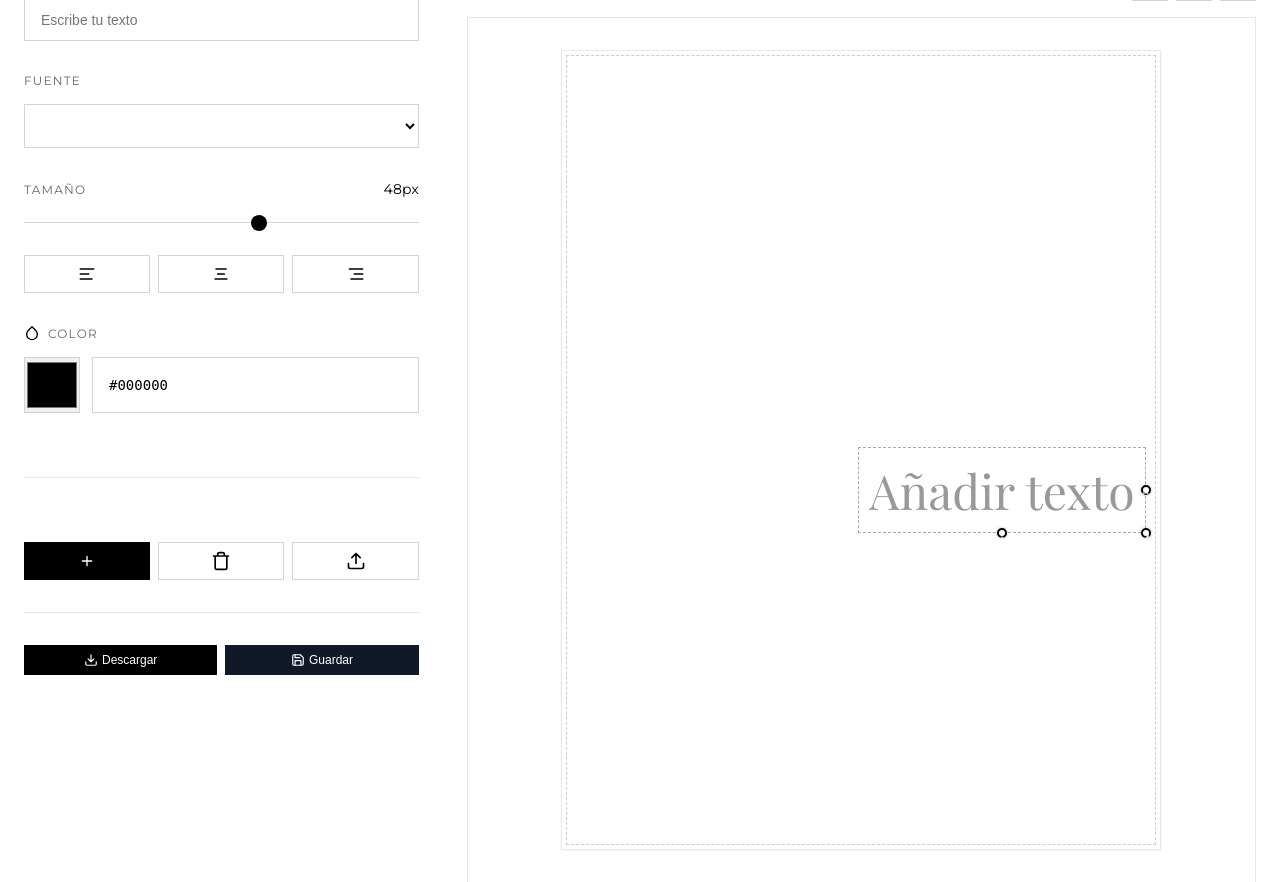
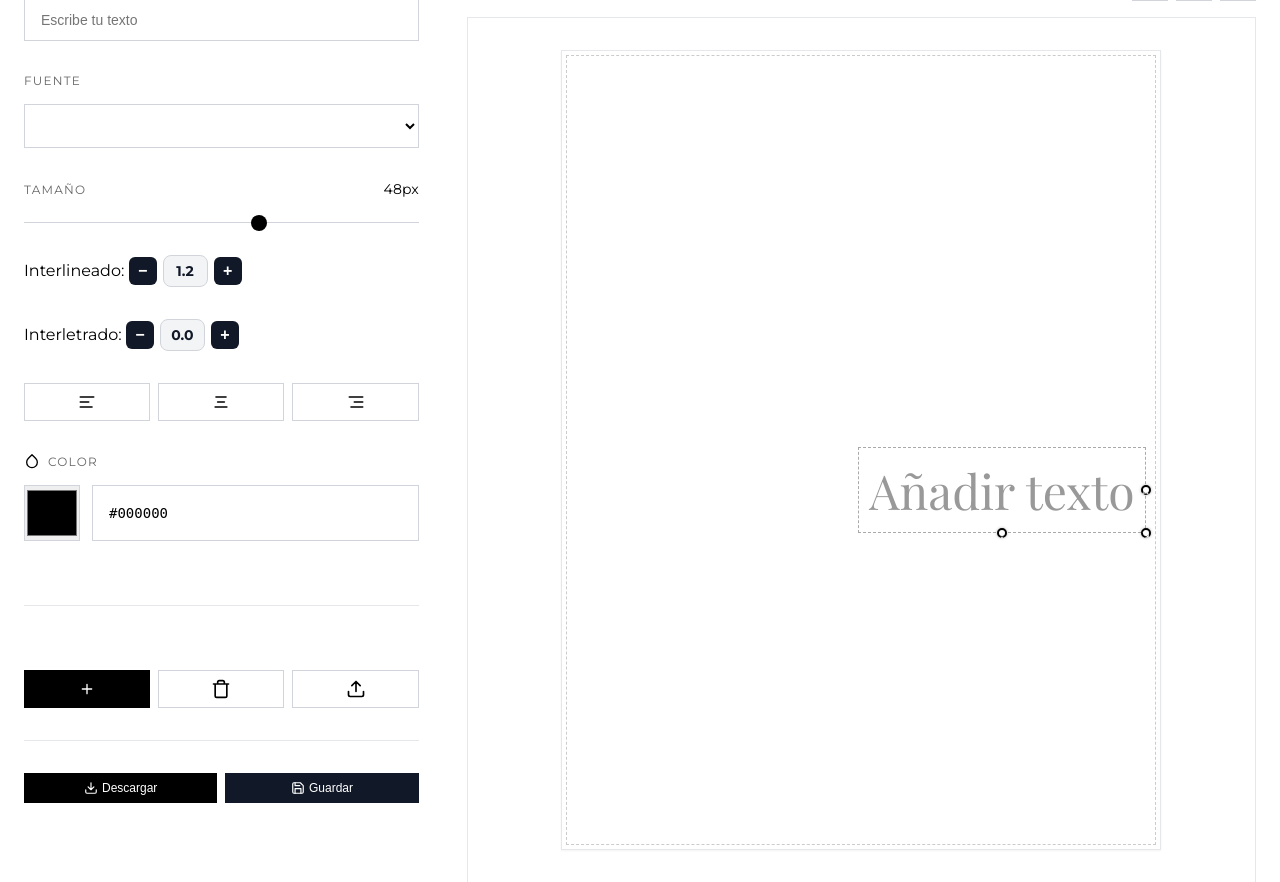
Before and after one commit to jnarjim/Editor-visual-de-invitaciones, a Django app: page /invitaciones/ in a window 1280 px wide. Shown: the part 222-1104 px from the top of the page. Run offline with Django 5.2, Linux system fonts and the light colour scheme.

Commit message:
Añadir interletrado, interlineado y cambios en el resizer diagonal

```diff
--- a/invitaciones/static/invitaciones/css/editor.css
+++ b/invitaciones/static/invitaciones/css/editor.css
@@ -413,6 +413,54 @@ body {
   font-size: 11px;
 }
 
+.number-stepper {
+  display: inline-flex;           /* horizontal, botones y número en fila */
+  align-items: center;            /* centra verticalmente */
+  gap: 6px;                       /* espacio entre botones y número */
+}
+
+.number-stepper span {
+  min-width: 45px;
+  text-align: center;
+  font-weight: 600;
+  font-size: 14px;
+  padding: 6px 0;
+  color: #111827;
+  background-color: #f3f4f6;
+  border-radius: 8px;
+  border: 1px solid #d1d5db;
+  transition: background-color 0.2s ease;
+}
+
+.number-stepper span:hover {
+  background-color: #e5e7eb;
+}
+
+.stepper-btn {
+  display: inline-flex;
+  justify-content: center;
+  align-items: center;
+  width: 28px;
+  height: 28px;
+  font-size: 16px;
+  font-weight: bold;
+  color: #fff;
+  background-color: #111827;
+  border: none;
+  border-radius: 6px;
+  cursor: pointer;
+  transition: background-color 0.2s ease, transform 0.1s ease;
+}
+
+.stepper-btn:hover {
+  background-color: #1f2937;
+  transform: scale(1.05);
+}
+
+.stepper-btn:active {
+  transform: scale(0.95);
+}
+
 .icon {
   width: 16px;
   height: 16px;
--- a/invitaciones/static/invitaciones/js/editor.js
+++ b/invitaciones/static/invitaciones/js/editor.js
@@ -55,12 +55,18 @@ document.addEventListener("DOMContentLoaded", () => {
         fontSize.value = parseInt(selectedElement.style.fontSize) || 48;
         fontSizeValue.textContent = `${fontSize.value}px`;
 
+        const currentLineHeight = parseFloat(selectedElement.style.lineHeight) || 1.2;
+        document.getElementById("lineHeightValueStepper").textContent = currentLineHeight.toFixed(1);
+
         const actualColor =
           selectedElement.dataset.actualColor ||
           rgbToHex(selectedElement.style.color) ||
           "#000000";
         textColor.value = actualColor;
         textColorHex.value = actualColor;
+
+        const currentSpacing = parseFloat(selectedElement.style.letterSpacing) || 0;
+        document.getElementById("letterSpacingValueStepper").textContent = currentSpacing.toFixed(1);
 
         // No hay imagen seleccionada
         selectedImage = null;
@@ -283,6 +289,36 @@ document.addEventListener("DOMContentLoaded", () => {
     });
   }
 
+  function setupStepper(idSpan, min, max, callback) {
+    const container = document.getElementById(idSpan).parentElement;
+    const span = document.getElementById(idSpan);
+
+    container.querySelectorAll(".stepper-btn").forEach((btn) => {
+      btn.addEventListener("click", () => {
+        let step = parseFloat(btn.dataset.step);
+        let current = parseFloat(span.textContent);
+        let newValue = Math.min(max, Math.max(min, current + step));
+        span.textContent = newValue.toFixed(1);
+        callback(newValue);
+      });
+    });
+  }
+
+  // Interlineado
+  setupStepper("lineHeightValueStepper", 0.5, 3, (value) => {
+    if (selectedElement && selectedElement.classList.contains("text-element")) {
+      selectedElement.style.lineHeight = value;
+    }
+  });
+
+  // Interletrado
+  setupStepper("letterSpacingValueStepper", 0, 20, (value) => {
+    if (selectedElement && selectedElement.classList.contains("text-element")) {
+      selectedElement.style.letterSpacing = value + "px";
+    }
+  });
+
+
   // === Arrastrar elementos ===
   function makeDraggable(el) {
     el.addEventListener("mousedown", (e) => {
@@ -388,7 +424,6 @@ document.addEventListener("DOMContentLoaded", () => {
       startX = e.clientX;
       startY = e.clientY;
 
-      // Valores iniciales
       startWidth = parseFloat(getComputedStyle(el, null).getPropertyValue("width").replace("px", ""));
       startHeight = parseFloat(getComputedStyle(el, null).getPropertyValue("height").replace("px", ""));
       startFontSize = parseFloat(getComputedStyle(el, null).getPropertyValue("font-size").replace("px", ""));
@@ -401,17 +436,20 @@ document.addEventListener("DOMContentLoaded", () => {
       if (!isResizing) return;
 
       const dx = e.clientX - startX;
+      const dy = e.clientY - startY;
 
-      // Nuevo ancho proporcional
-      const newWidth = Math.max(50, startWidth + dx);
+      // Escalado proporcional según el movimiento diagonal
+      const scaleFactor = Math.max(0.3, 1 + Math.max(dx, dy) / 100);
+
+      const newWidth = Math.max(50, startWidth * scaleFactor);
+      const newHeight = Math.max(30, startHeight * scaleFactor);
+      const newFontSize = Math.max(6, startFontSize * scaleFactor);
+
       el.style.width = `${newWidth}px`;
-
-      // Ajustar font-size proporcional al cambio de ancho
-      const scaleFactor = newWidth / startWidth;
-      const newFontSize = Math.max(6, startFontSize * scaleFactor);
+      el.style.height = `${newHeight}px`;
       el.style.fontSize = `${newFontSize}px`;
 
-      // Actualizar el valor del panel si este elemento está seleccionado
+      // Actualiza los controles si está seleccionado
       if (selectedElement === el) {
         fontSize.value = Math.round(newFontSize);
         fontSizeValue.textContent = `${Math.round(newFontSize)}px`;
@@ -419,9 +457,9 @@ document.addEventListener("DOMContentLoaded", () => {
     }
 
     function stopResize() {
-        isResizing = false;
-        document.removeEventListener("mousemove", resize);
-        document.removeEventListener("mouseup", stopResize);
+      isResizing = false;
+      document.removeEventListener("mousemove", resize);
+      document.removeEventListener("mouseup", stopResize);
     }
 
     // Handle de altura
--- a/invitaciones/templates/invitaciones/editor.html
+++ b/invitaciones/templates/invitaciones/editor.html
@@ -48,6 +48,24 @@
                         <span class="range-value" id="fontSizeValue">48px</span>
                     </div>
                     <input type="range" id="fontSize" class="range-slider" min="12" max="72" value="48">
+                </div>
+
+                <div class="control-group">
+                  <label>Interlineado:</label>
+                  <div class="number-stepper">
+                    <button type="button" class="stepper-btn" data-step="-0.1">−</button>
+                    <span id="lineHeightValueStepper">1.2</span>
+                    <button type="button" class="stepper-btn" data-step="0.1">+</button>
+                  </div>
+                </div>
+
+                <div class="control-group">
+                  <label>Interletrado:</label>
+                  <div class="number-stepper">
+                    <button type="button" class="stepper-btn" data-step="-0.5">−</button>
+                    <span id="letterSpacingValueStepper">0</span>
+                    <button type="button" class="stepper-btn" data-step="0.5">+</button>
+                  </div>
                 </div>
 
                 <div class="button-grid-3">
```
